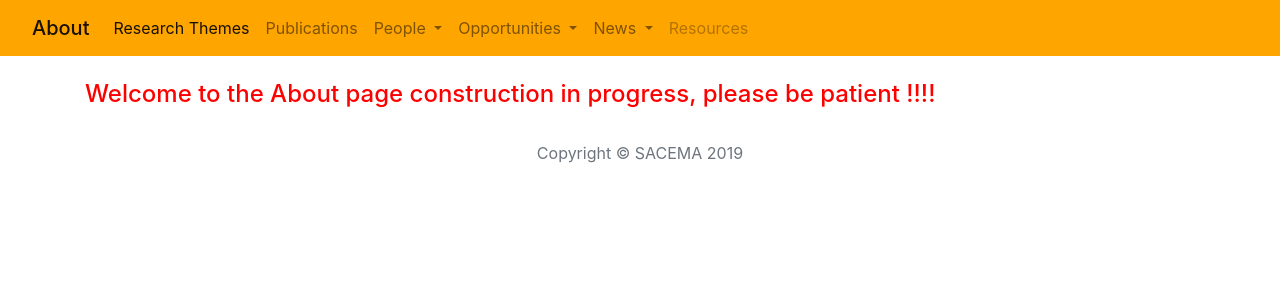
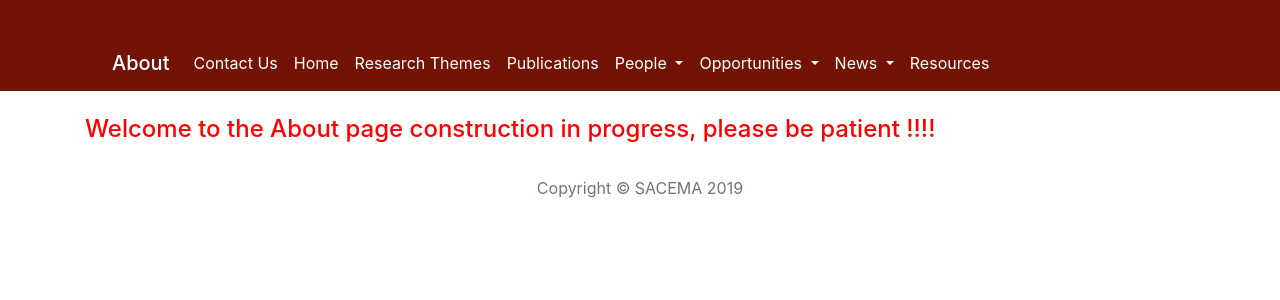
Before and after one commit to Kibnelson/myproject, a Django app: page /about/ in a window 1280 px wide. Shown: the top 300 px of the page. Run offline with Django 3.2, Linux system fonts and the light colour scheme; some libraries are stand-ins or nearby versions.

Commit message:
added Navbar

```diff
--- a/myapp/templates/basenew.html
+++ b/myapp/templates/basenew.html
@@ -24,15 +24,22 @@
   <link rel="stylesheet" href="{% static 'main/css/style1.css'%}">
 
   <style>
-        .container1{
+        .containernav{
            /* padding:5px 10px 15px 20px;
             border:5px solid black;
             border-bottom: 15px solid red;
             margin:20px 15px 10px 5px;
             width:100px;
             height:60px   */
-            background-color: orange;
-            text-align: center;
+            padding-top: 35px;
+ 			 padding-right: 150px;
+ 			 padding-bottom: px;
+  			padding-left: 80px;
+  			background-color: #731305;
+
+
+
+
                 }
        </style>
 
@@ -43,8 +50,9 @@
     <!-- Setting up the box model  first box for Nav bar-->
 
 
-  	 <section class=" container1">
-        <div class="box1 "> <nav class="navbar navbar-expand-lg navbar-light "/>
+  	 <section class=" containernav">
+        <div class="box1 ">
+         <nav class="navbar navbar-expand-lg navbar-dark "/>
 <a class = "navbar-brand" href="#">
 
 
@@ -56,50 +64,62 @@
   <div class="collapse navbar-collapse" id="navbarSupportedContent">
 
     <ul class="navbar-nav mr-auto">
+    	<li class="nav-item active">
+        <a  class="nav-link" navbar-brand = "mb-0 h1" href="{% url 'home' %}">Contact Us <span class="sr-only">(current)</span></a>
+      </li>
+    	<li class="nav-item active">
+        <a  class="nav-link" navbar-brand = "mb-0 h1" href="{% url 'home' %}">Home <span class="sr-only">(current)</span></a>
+      </li>
       <li class="nav-item active">
         <a  class="nav-link" navbar-brand = "mb-0 h1" href="{% url 'home' %}">Research Themes <span class="sr-only">(current)</span></a>
       </li>
-      <li class="nav-item">
+      <li class="nav-item active">
         <a class="nav-link" href="#">Publications</a>
       </li>
-      <li class="nav-item dropdown">
+      <li class="nav-item active dropdown">
         <a class="nav-link dropdown-toggle" href="#" id="navbarDropdown" role="button" data-toggle="dropdown" aria-haspopup="true" aria-expanded="false">
           People
         </a>
         <div class="dropdown-menu" aria-labelledby="navbarDropdown">
           <a class="dropdown-item" href="#">Core Staff</a>
+           <div class="dropdown-divider"></div>
           <a class="dropdown-item" href="#">Research Associates and Fellows</a>
           <div class="dropdown-divider"></div>
           <a class="dropdown-item" href="#">Technical Support Staff</a>
+             <div class="dropdown-divider"></div>
           <a class="dropdown-item" href="#">Trainees </a>
+             <div class="dropdown-divider"></div>
           <a class="dropdown-item" href="#">Alumni</a>
         </div>
       </li>
-      <li  <li class="nav-item dropdown">
+      <li  <li class="nav-item active dropdown">
         <a class="nav-link dropdown-toggle" href="#" id="navbarDropdown" role="button" data-toggle="dropdown" aria-haspopup="true" aria-expanded="false">
           Opportunities
         </a>
         <div class="dropdown-menu" aria-labelledby="navbarDropdown">
           <a class="dropdown-item" href="#">Short Courses</a>
+             <div class="dropdown-divider"></div>
           <a class="dropdown-item" href="{% url 'intbursary' %}">Postgraduate Bursaries</a>
           <div class="dropdown-divider"></div>
           <a class="dropdown-item" href="#">Emerging Researcher Funding</a>
+             <div class="dropdown-divider"></div>
           <a class="dropdown-item" href="#">Job Openings </a>
 
       </li>
 
        </li>
-       <li  <li class="nav-item dropdown">
+       <li  <li class="nav-item active dropdown">
         <a class="nav-link dropdown-toggle" href="#" id="navbarDropdown" role="button" data-toggle="dropdown" aria-haspopup="true" aria-expanded="false">
           News
         </a>
         <div class="dropdown-menu" aria-labelledby="navbarDropdown">
           <a class="dropdown-item" href="#">Events and Announcements </a>
+             <div class="dropdown-divider"></div>
           <a class="dropdown-item" href="#">Newsletters</a>
 
       </li>
         </li>
-      <li class="nav-item">
+      <li class="nav-item active">
         <a class="nav-link disabled" href="#">Resources</a>
               </ul>
       </li>
```
